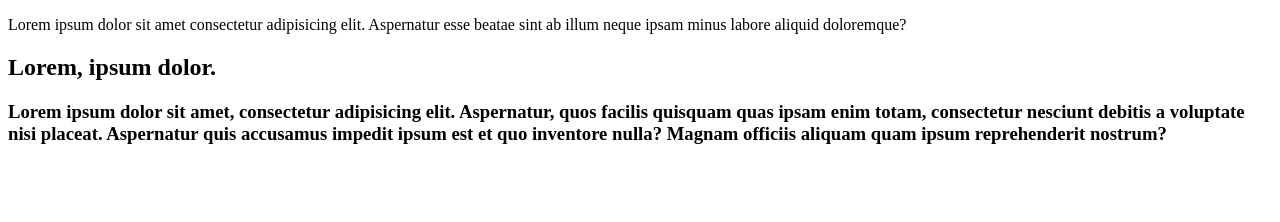
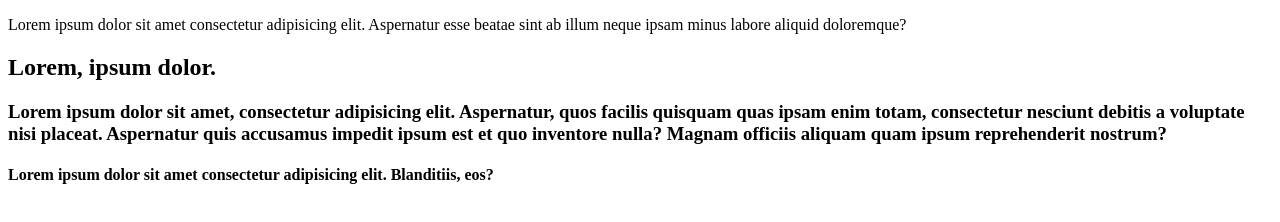
Before and after one commit to andyqtran/test-git, a plain HTML site: page index.html in a window 1280 px wide. Drawn offline with Linux system fonts and the light colour scheme.

Commit message:
h4 added

```diff
--- a/index.html
+++ b/index.html
@@ -10,5 +10,6 @@
     <p>Lorem ipsum dolor sit amet consectetur adipisicing elit. Aspernatur esse beatae sint ab illum neque ipsam minus labore aliquid doloremque?</p>
     <h2>Lorem, ipsum dolor.</h2>
     <h3><span>Lorem ipsum dolor sit amet, consectetur adipisicing elit. Aspernatur, quos facilis quisquam quas ipsam enim totam, consectetur nesciunt debitis a voluptate nisi placeat. Aspernatur quis accusamus impedit ipsum est et quo inventore nulla? Magnam officiis aliquam quam ipsum reprehenderit nostrum?</span></h3>
+    <h4>Lorem ipsum dolor sit amet consectetur adipisicing elit. Blanditiis, eos?</h4>
 </body>
 </html>
```
